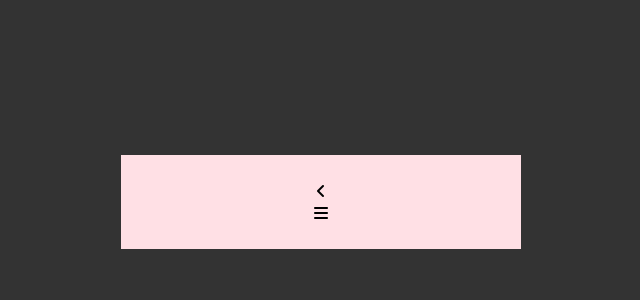
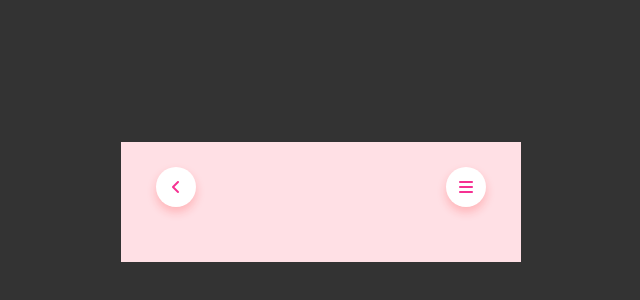
Before and after one commit to Arthemyssia/music-player-design-1, a plain HTML site: page index.html in a window 1280 px wide. Shown: the part 198-498 px from the top of the page, without its empty margins (319-959 px from the left). Drawn offline with Linux system fonts and the light colour scheme.

Commit message:
style: add music player buttons L angle and Menu styling

```diff
--- a/style.css
+++ b/style.css
@@ -20,3 +20,20 @@
     padding: 25px 35px;
     text-align:center;
 }
+
+nav{
+    display: flex;
+    justify-content: space-between;
+    margin-bottom:30px;
+}
+
+nav .circle {
+    border-radius:50%;
+    width:40px;
+    height:40px;
+    line-height: 40px;
+    color: #f53192;
+    background:#fff;
+    box-shadow: 0 5px 10px rgba(255, 26, 26, 0.22);
+
+}
```
